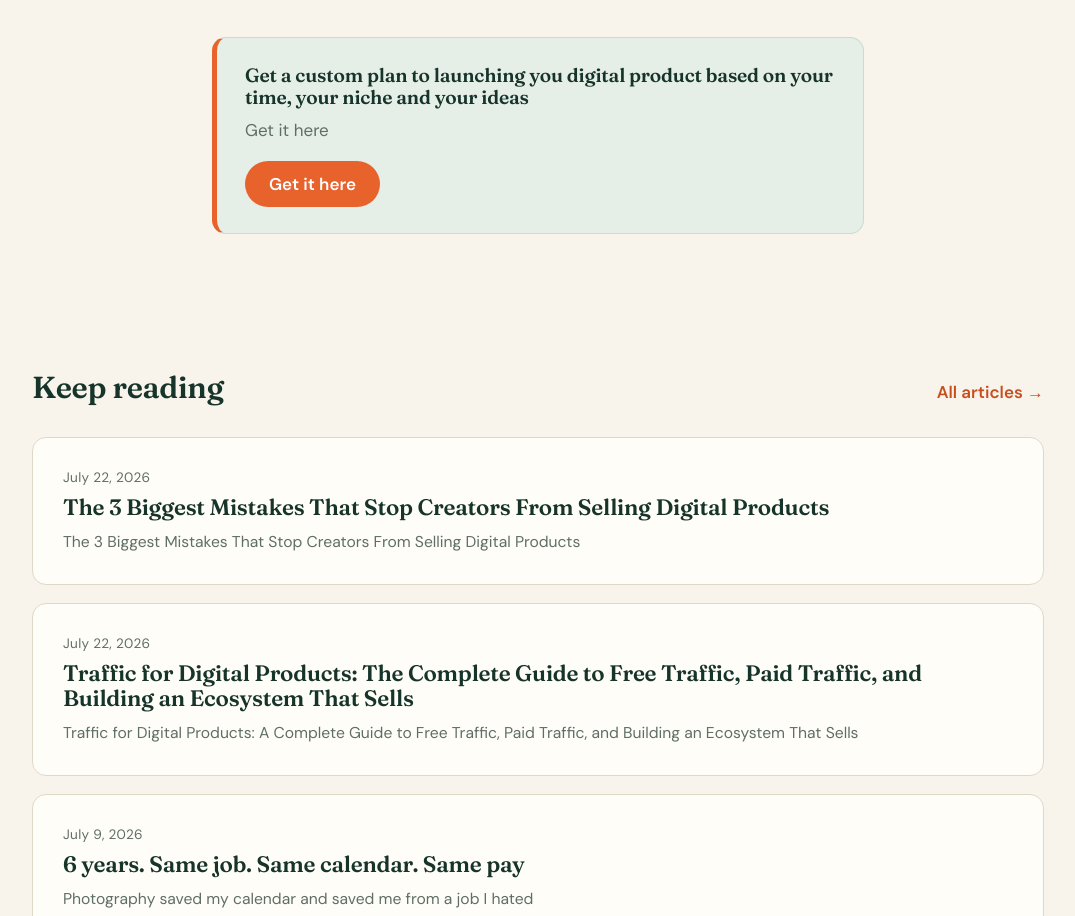
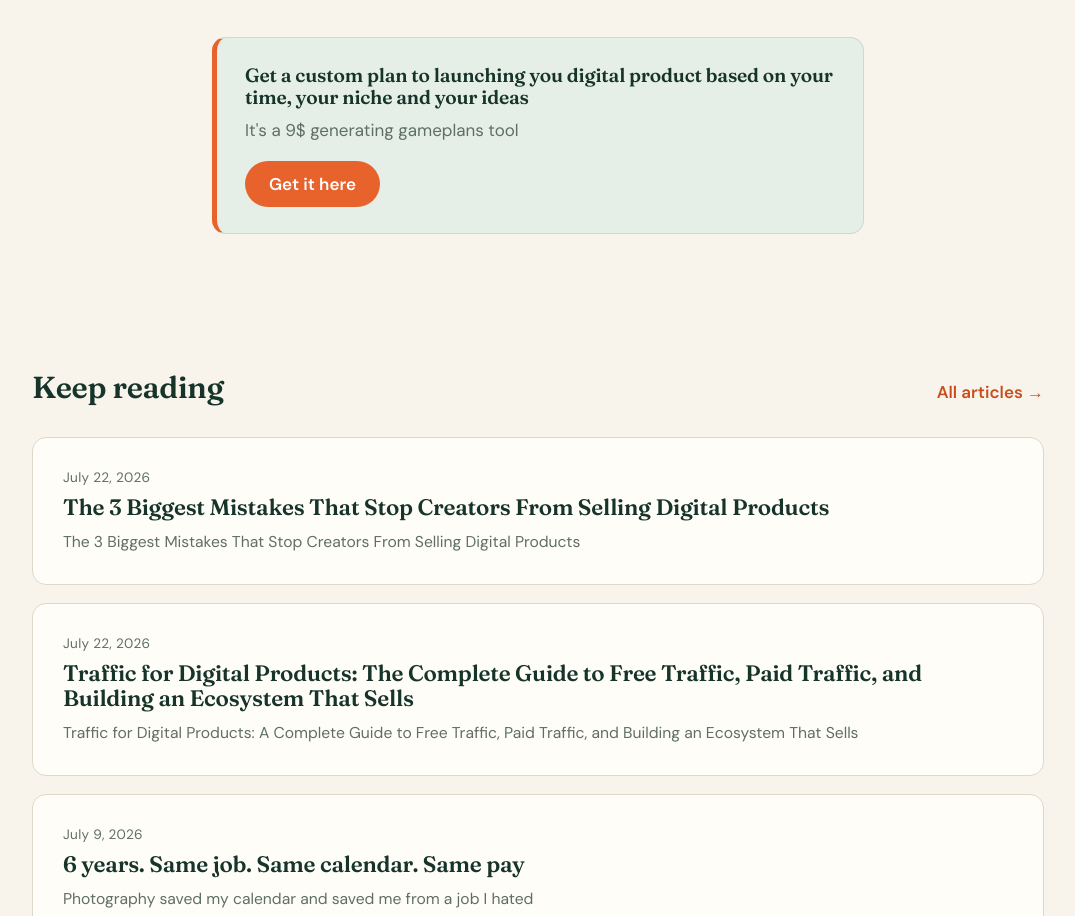
Before and after one commit to vladManea91/website, an Eleventy site: page src/posts/2026-07-21-where-to-sell-digital-products-without-bleeding-money-stan-store-vs-gumroad-vs-samcart-vs-shopify-vs-thrivecart.md in a window 1280 px wide. Shown: the part 8636-9552 px from the top of the page, without its empty margins (102-1177 px from the left). Built offline with nearby package versions, Linux system fonts and the light colour scheme; Eleventy itself is replaced by a stand-in of ours; files that its build step writes are made by us from their sources; no server answers.

Commit message:
Update Articles "2026-07-21-where-to-sell-digital-products-without-bleeding-money-stan-store-vs-gumroad-vs-samcart-vs-shopify-vs-thrivecart" - Vlad Manea <vlad.manea@ymail.com> via DecapBridge

```diff
--- a/src/posts/2026-07-21-where-to-sell-digital-products-without-bleeding-money-stan-store-vs-gumroad-vs-samcart-vs-shopify-vs-thrivecart.md
+++ b/src/posts/2026-07-21-where-to-sell-digital-products-without-bleeding-money-stan-store-vs-gumroad-vs-samcart-vs-shopify-vs-thrivecart.md
@@ -8,7 +8,7 @@ draft: false
 show_community_cta: true
 cta_heading: Get a custom plan to launching you digital product based on your
   time, your niche and your ideas
-cta_text: Get it here
+cta_text: It's a 9$ generating gameplans tool
 cta_button: Get it here
 cta_url: https://vladmanea.thrivecart.com/gameplan-launchos/
 ---
```
